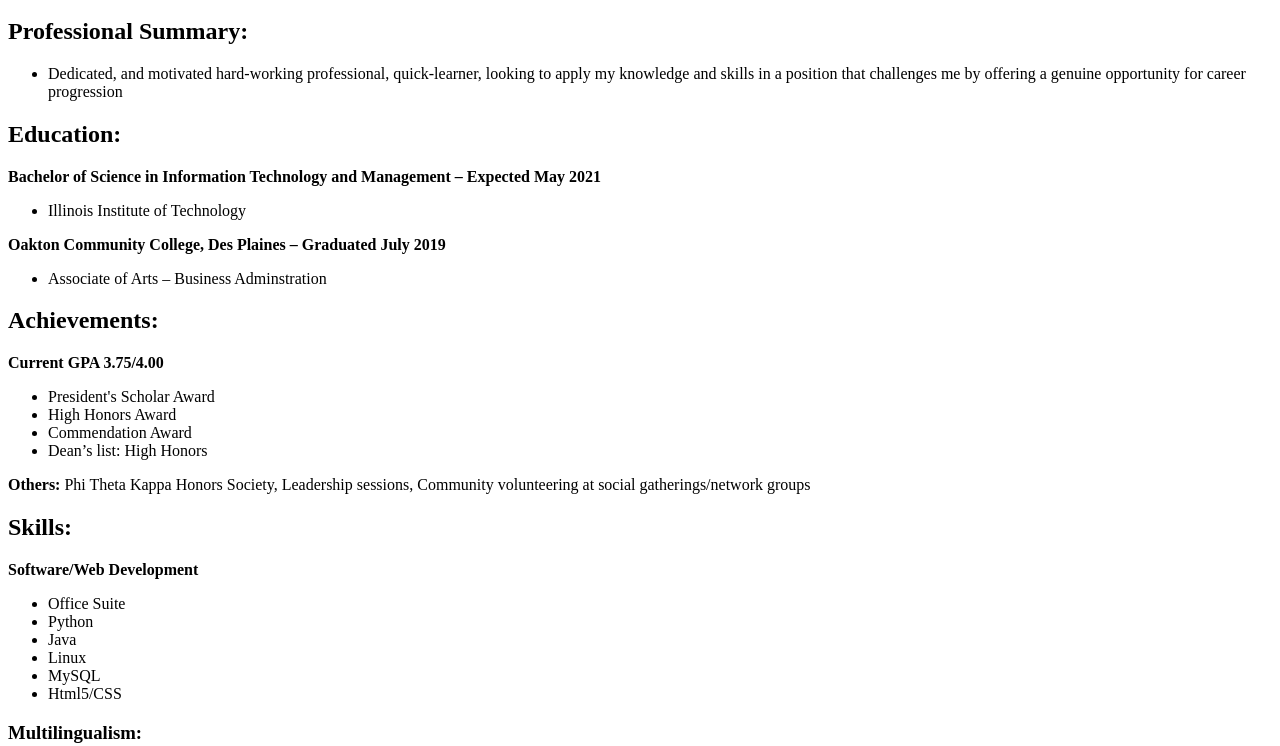
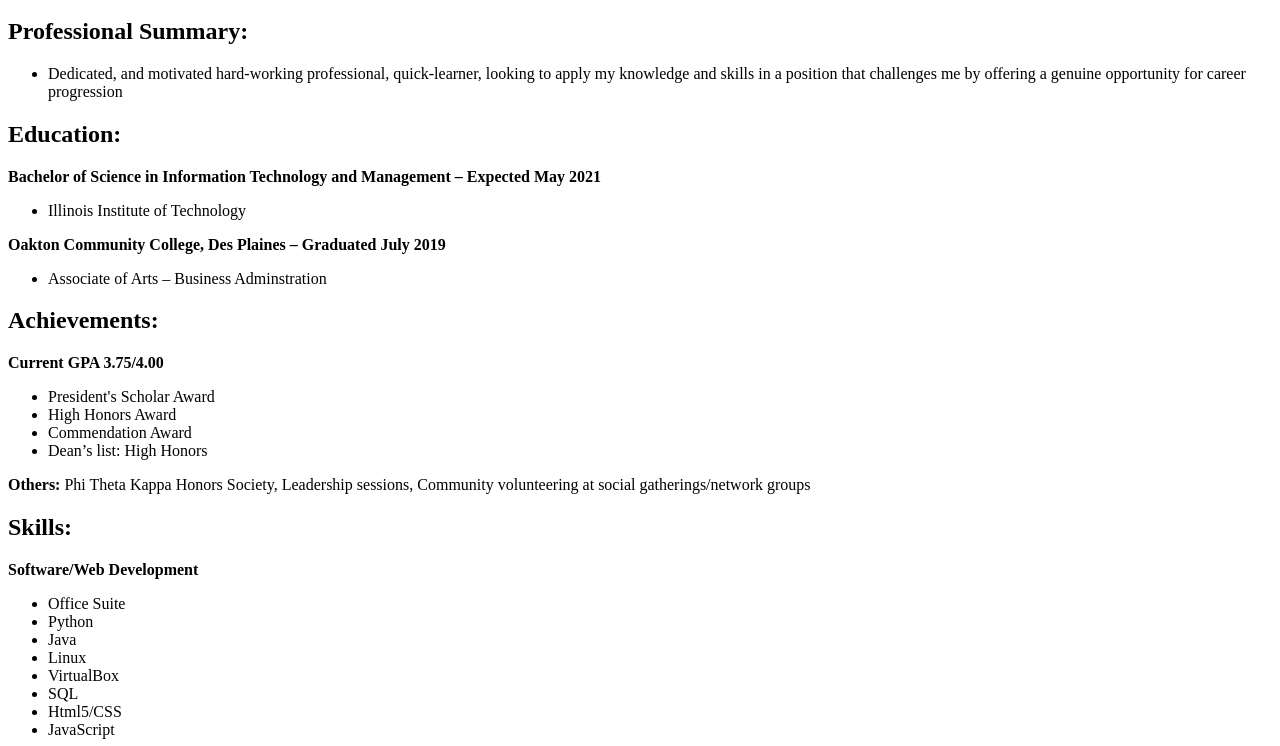
Before and after one commit to RidaATariq/itmd361-project1, a plain HTML site: page resume.html in a window 1280 px wide. Shown: the part 206-952 px from the top of the page. Drawn offline with Linux system fonts and the light colour scheme.

Commit message:
Adding some more information

```diff
--- a/resume.html
+++ b/resume.html
@@ -61,8 +61,10 @@
         <li>Python</li>
         <li>Java</li>
         <li>Linux</li>
-        <li>MySQL</li>
+        <li>VirtualBox</li>
+        <li>SQL</li>
         <li>Html5/CSS</li>
+        <li>JavaScript</li>
       </ul>
     </section>
 
```
